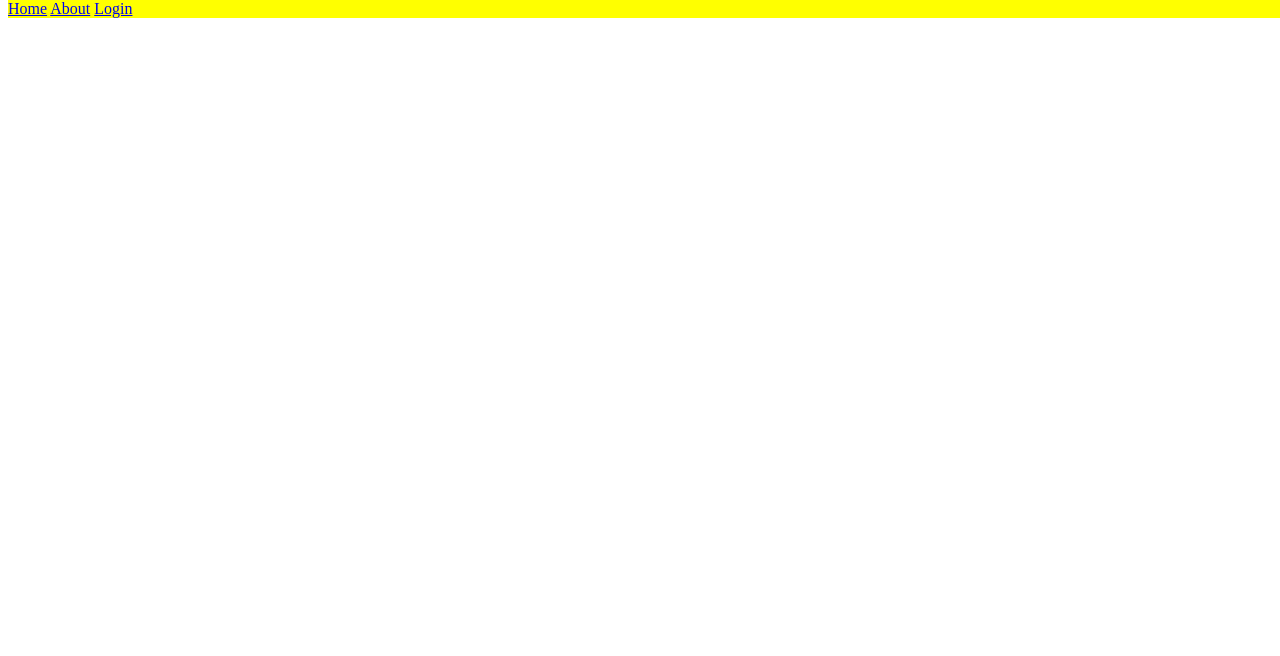
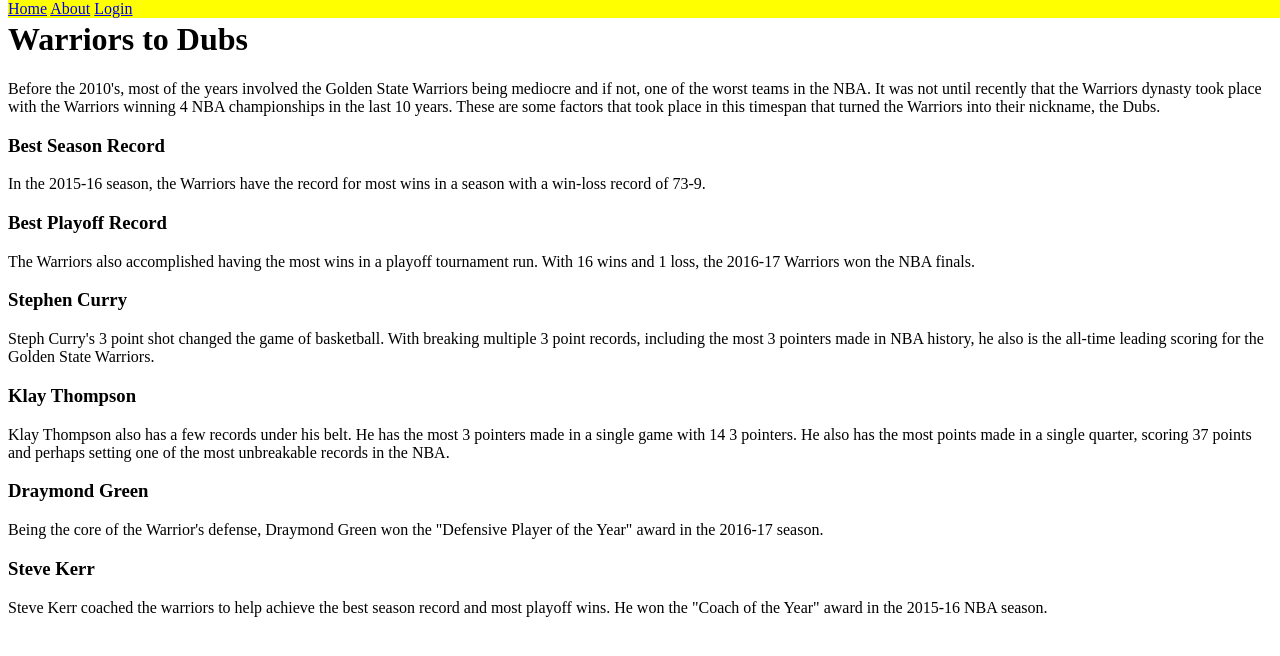
Before and after one commit to Kyler2424/Group-Project-1, a plain HTML site: page index.html in a window 1280 px wide. Drawn offline with Linux system fonts and the light colour scheme.

Commit message:
adding the 6 facts to the webpage

```diff
--- a/index.html
+++ b/index.html
@@ -1,7 +1,7 @@
 <!DOCTYPE html>
 <html>
     <head>
-        <title>Group Project 1</title>
+        <title>Warriors to Dubs</title>
     </head>
     <div class="navbar">
         <a href="#">Home</a>
@@ -19,5 +19,41 @@
             z-index: 1000;
         }
     </style>
+    <body>
+        <h1>Warriors to Dubs</h1><!--Center with CSS-->
+        <!--insert img of warriors court or logo-->
+        <p>Before the 2010's, most of the years involved the Golden State Warriors being mediocre and if not, one of the worst teams in the NBA.
+            It was not until recently that the Warriors dynasty took place with the Warriors winning 4 NBA championships in the last 10 years.
+        These are some factors that took place in this timespan that turned the Warriors into their nickname, the Dubs.</p>
+
+        <h3>Best Season Record</h3>
+        <!--insert img-->
+        <p>In the 2015-16 season, the Warriors have the record for most wins in a season with a win-loss record of 73-9.</p>
+
+        <h3>Best Playoff Record</h3>
+        <!--insert img-->
+        <p>The Warriors also accomplished having the most wins in a playoff tournament run. With 16 wins and 1 loss, the 2016-17 Warriors won the NBA finals.</p>
+
+        <h3>Stephen Curry</h3>
+        <!--insert img-->
+        <p>Steph Curry's 3 point shot changed the game of basketball. With breaking multiple 3 point records, including the most 3 pointers made in NBA history,
+            he also is the all-time leading scoring for the Golden State Warriors.
+        </p>
+
+        <h3>Klay Thompson</h3>
+        <!--insert img-->
+        <p>Klay Thompson also has a few records under his belt. He has the most 3 pointers made in a single game with 14 3 pointers.
+            He also has the most points made in a single quarter, scoring 37 points and perhaps setting one of the most unbreakable records in the NBA.
+        </p>
+
+        <h3>Draymond Green</h3>
+        <!--insert img-->
+        <p>Being the core of the Warrior's defense, Draymond Green won the "Defensive Player of the Year" award in the 2016-17 season. </p>
+
+        <h3>Steve Kerr</h3>
+        <!--insert img-->
+        <p>Steve Kerr coached the warriors to help achieve the best season record and most playoff wins. He won the "Coach of the Year" award in the 2015-16 NBA season.</p>
+
+    </body>
 
 </html>
```
